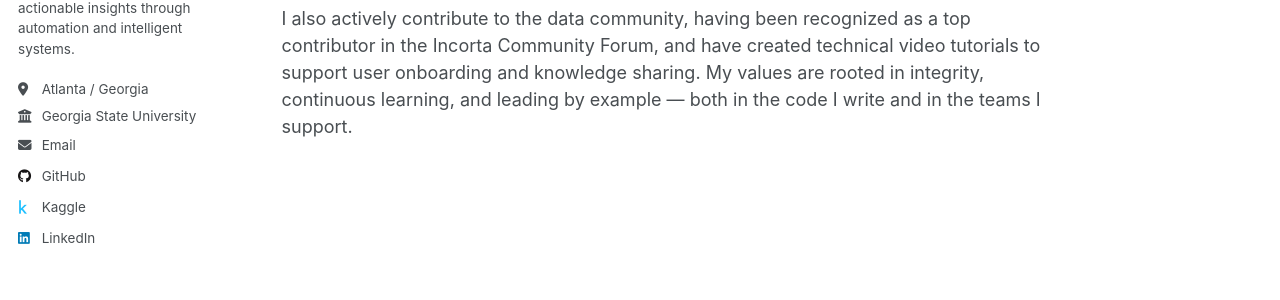
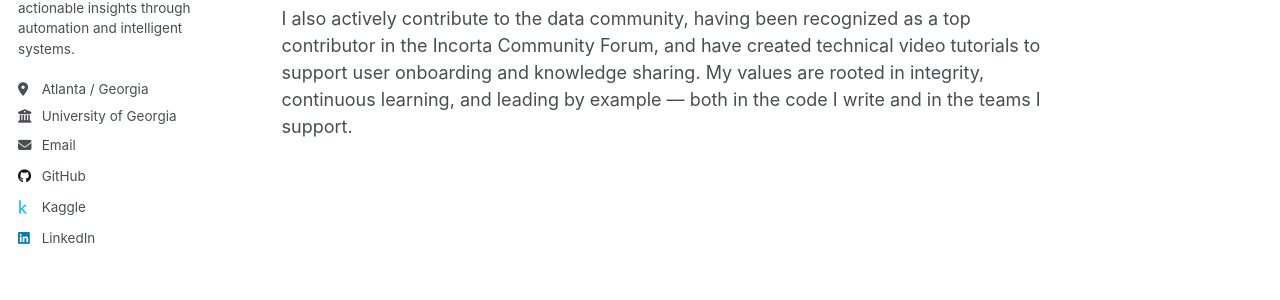
Before and after one commit to SuzieJi/suxinji.github.io, a Jekyll site: the page built from _pages/about.md, in a window 1280 px wide and 1237 px high. Shown: the part 692-992 px from the top of the window. Built offline with Jekyll 4.4.1, drawn with Linux system fonts in a browser that asks for light colours.

Commit message:
change school name

```diff
--- a/_config.yml
+++ b/_config.yml
@@ -27,7 +27,7 @@ author:
   pronouns         : "she/her"
   bio              : "I am a data engineer with a strong focus on building scalable data pipelines, optimizing data infrastructure, and enabling data-driven decision-making. With experience in both data engineering and AI/ML, I design robust systems that support analytics, machine learning, and real-time applications. I specialize in tools and technologies such as SQL, Python, Spark, Kafka, and various ML frameworks, and am passionate about turning complex data into actionable insights through automation and intelligent systems."
   location         : "Atlanta / Georgia"
-  employer         : "Georgia State University"
+  employer         : "University of Georgia"
   uri              : # URL
   email            : "suxinji@gmail.com"
 
```
